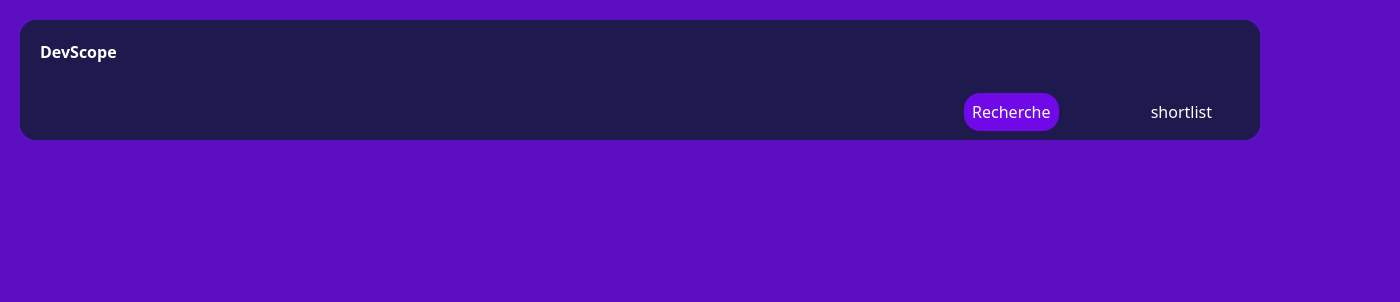
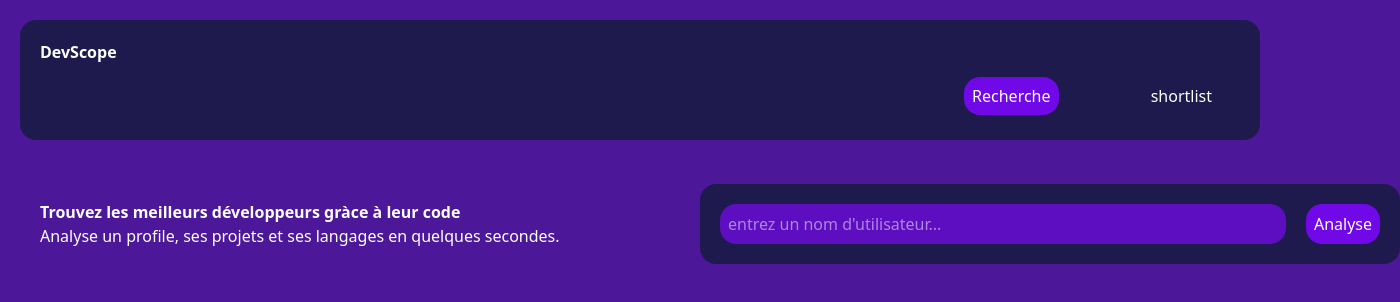
Before and after one commit to fayzabenjaa/DevScope, a plain HTML site: page index.html in a window 1280 px wide. Shown: the whole page, 1400 px wide, since content can reach past the window. Drawn offline with nearby package versions, Linux system fonts and the light colour scheme.

Commit message:
feat : add input and the analyse button

```diff
--- a/index.html
+++ b/index.html
@@ -9,20 +9,29 @@
     <script src="shortlist.html"></script>
 </head>
 
-<body class="bg-violet-800">
+<body class="bg-violet-900">
     <header class="flex justify-center items-center m-5">
         <div class="grid grid-row bg-indigo-950 w-350 h-30 rounded-2xl">
             <div class="justify-start">
                 <h1 class="font-bold text-white m-5">DevScope</h1>
             </div>
-            <div class="text-white ml-auto justify-end">
+            <div class="text-white ml-auto justify-end mb-10">
                 <a href="index.html"
                     class="m-10 bg-violet-700 p-2 rounded-2xl hover:bg-violet-800 transition-color">Recherche</a>
                 <a href="shortlist.html" class="m-10 rounded-2xl p-2 hover:bg-violet-800 transition-color">shortlist</a>
             </div>
         </div>
     </header>
-    <main></main>
+    <main class="grid grid-cols-2 w-350 justify-center items-center">
+        <div class="text-white m-10">
+            <h1 class="font-bold ">Trouvez les meilleurs développeurs gràce à leur code</h1>
+            <p>Analyse un profile, ses projets et ses langages en quelques secondes.</p>
+        </div>
+        <div class="flex bg-indigo-950 text-white rounded-2xl">
+            <input type="text" placeholder="entrez un nom d'utilisateur..." class="bg-violet-800 m-5 p-2 rounded-2xl w-full">
+            <button class="bg-violet-700 m-5 p-2 hover:bg-violet-800 transition-color rounded-2xl ml-auto justify-end">Analyse</button>
+        </div>
+    </main>
 </body>
 <script type="module" src="script.js" defer></script>
 
```
